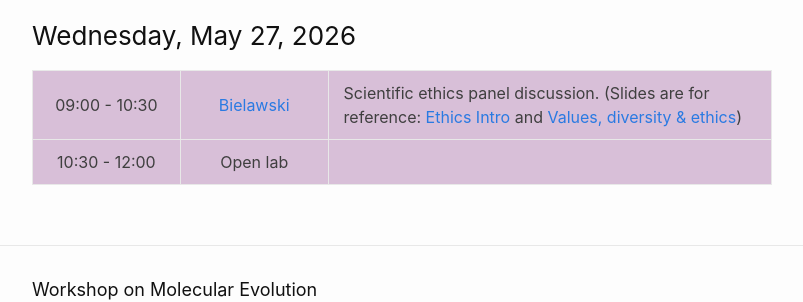
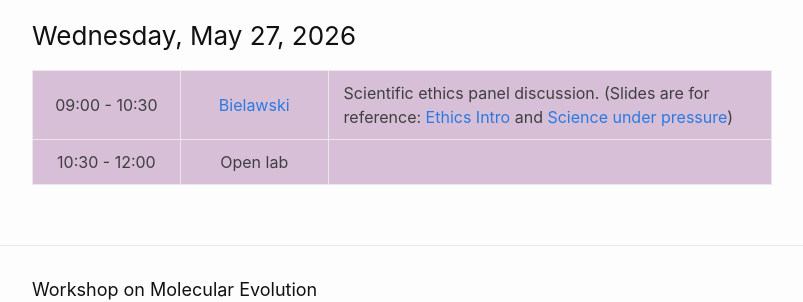
Before and after one commit to molevolworkshop/molevolworkshop.github.io, a Jekyll site: the page built from schedule.md, in a window 1280 px wide and 900 px high, scrolled down 3696 px. Shown: the part 432-734 px from the top of the window, without its empty margins (238-1041 px from the left). Built offline with Jekyll 4.4.1, drawn with Linux system fonts in a browser that asks for light colours.

Commit message:
Update schedule.md
Link updates

```diff
--- a/schedule.md
+++ b/schedule.md
@@ -120,6 +120,6 @@
 ### Wednesday, May 27, 2026
 
 ---------------|--------------------------------------|-----------------------------------
- 09:00 - 10:30 | [Bielawski](/faculty-bielawski/)     | Scientific ethics panel discussion. (Slides are for reference: [Ethics Intro](http://awarnach.mathstat.dal.ca/~joeb/PAML_lab/slides/Ethics_intro_2025_A.pdf) and [Values, diversity & ethics](http://awarnach.mathstat.dal.ca/~joeb/PAML_lab/slides/Values_Diversity_2025.pdf))
+ 09:00 - 10:30 | [Bielawski](/faculty-bielawski/)     | Scientific ethics panel discussion. (Slides are for reference: [Ethics Intro](http://awarnach.mathstat.dal.ca/~joeb/PAML_lab/slides/Ethics_intro_2025_A.pdf) and [Science under pressure](http://awarnach.mathstat.dal.ca/~joeb/PAML_lab/slides/Values_Pressure_Ethics_2026.pdf))
  10:30 - 12:00 | Open lab                             |
 {:.daily-schedule-std}
```
